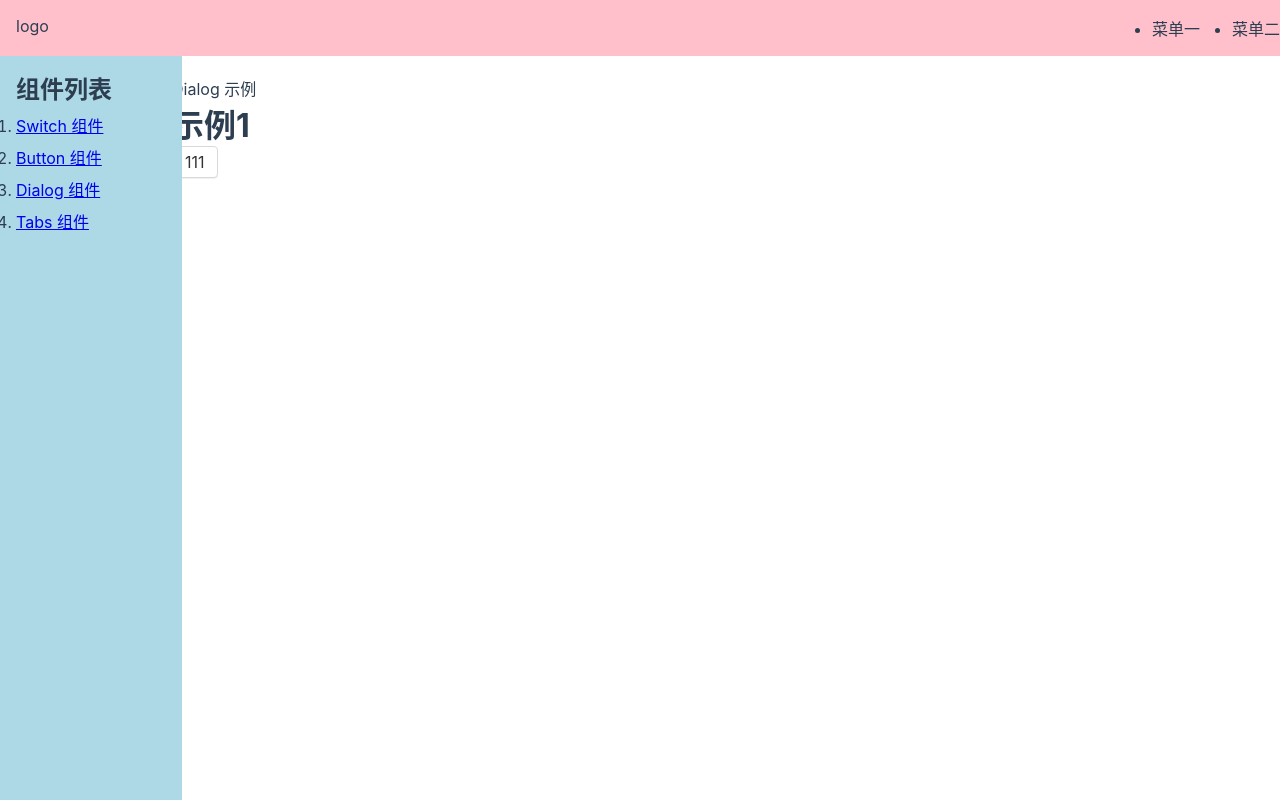
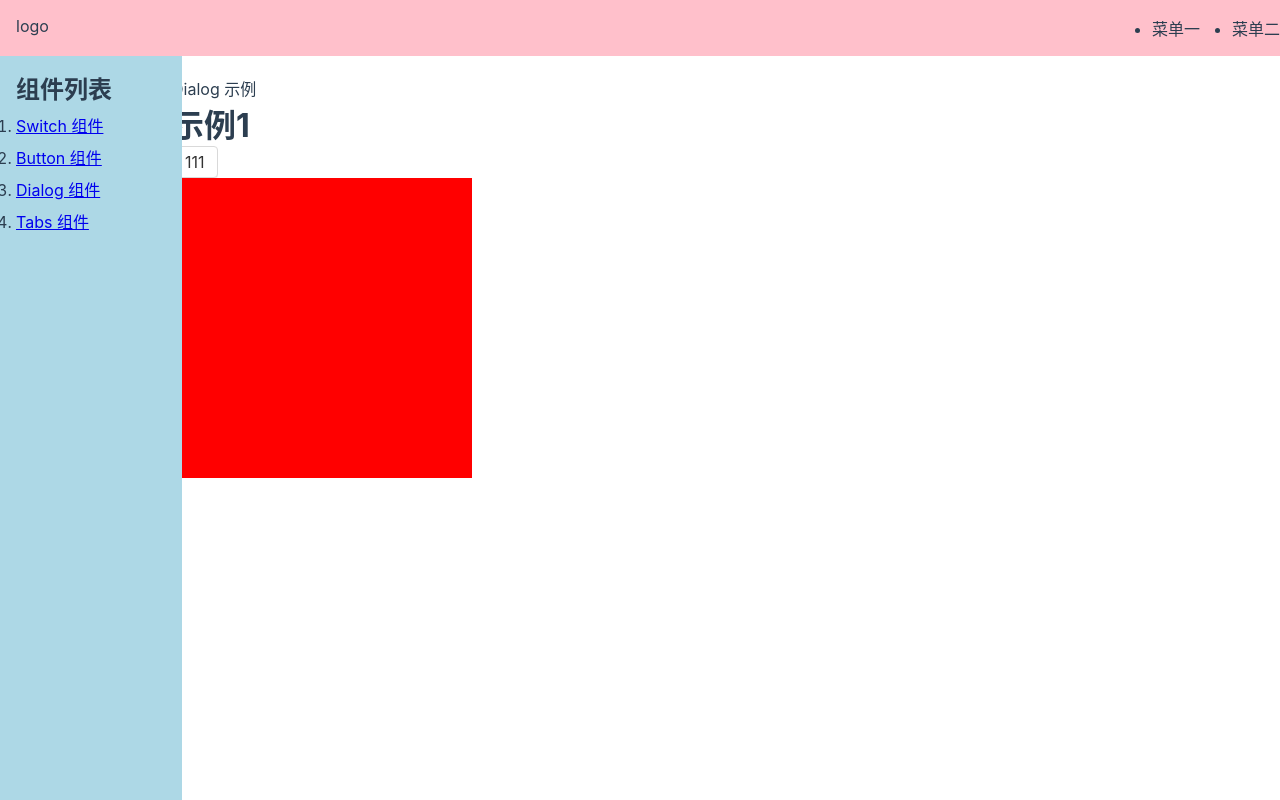
Before and after one commit to xjy1907/halo-ui, a Vue app: page /#/doc/dialog in a window 1280 px wide. Built offline with nearby package versions, Linux system fonts and the light colour scheme.

Commit message:
使用 Teleport

```diff
--- a/src/components/DialogDoc.vue
+++ b/src/components/DialogDoc.vue
@@ -1,6 +1,7 @@
 <template>
   <div>Dialog 示例</div>
   <h1>示例1</h1>
+  <div style="position: relative; z-index: 1;">
   <Button @click="toggle">111</Button>
   <Dialog v-model:visible="isVisible" :closeOnClickOverlay="true" :ok="f1" :cancel="f2">
   <template v-slot:title>
@@ -16,6 +17,8 @@
   </template>
 
   </Dialog>
+</div>
+<div style="position: relative; z-index: 2; width: 300px; height: 300px; background: red;"></div>
 </template>
 
 <script lang="ts">
--- a/src/lib/Dialog.vue
+++ b/src/lib/Dialog.vue
@@ -1,5 +1,6 @@
 <template>
   <template v-if="visible">
+    <Teleport to="body">
   <div class="halo-dialog-overlay" @click="onClickOverlay"></div>
   <div class="halo-dialog-wrapper">
     <div class="halo-dialog">
@@ -14,6 +15,7 @@
 
   </div>
   </div>
+</Teleport>
 </template>
 </template>
 
```
